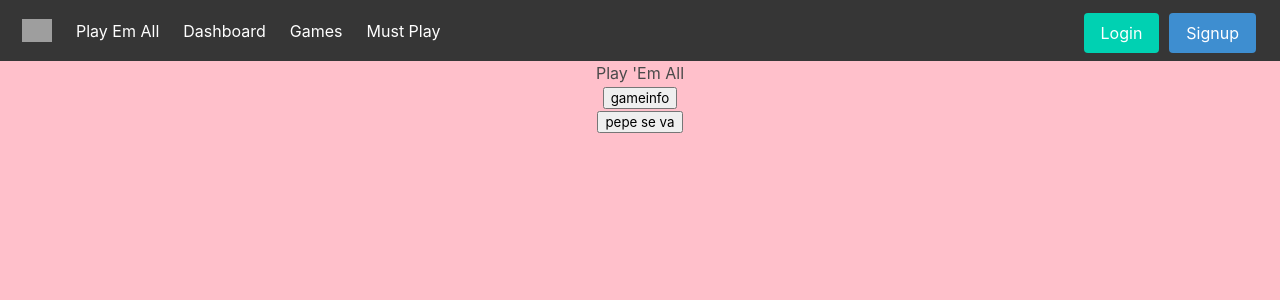
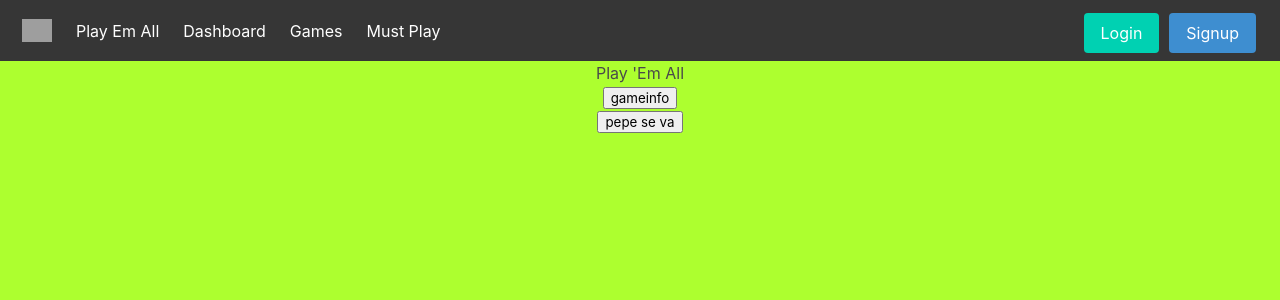
Before and after one commit to YAFFERHACK/PLAYEMALL, a React (Create React App) app in the folder assets/client/: page / in a window 1280 px wide. Shown: the top 300 px of the page. Built offline with nearby package versions, Linux system fonts and the light colour scheme; no server answers; grey boxes are pictures that could not be loaded.

Commit message:
preparing heroku

```diff
--- a/assets/client/src/App.css
+++ b/assets/client/src/App.css
@@ -1,6 +1,6 @@
 .App {
   text-align: center;
-  background: pink;
+  background: greenyellow;
   height: 100vh;
 }
 
```
